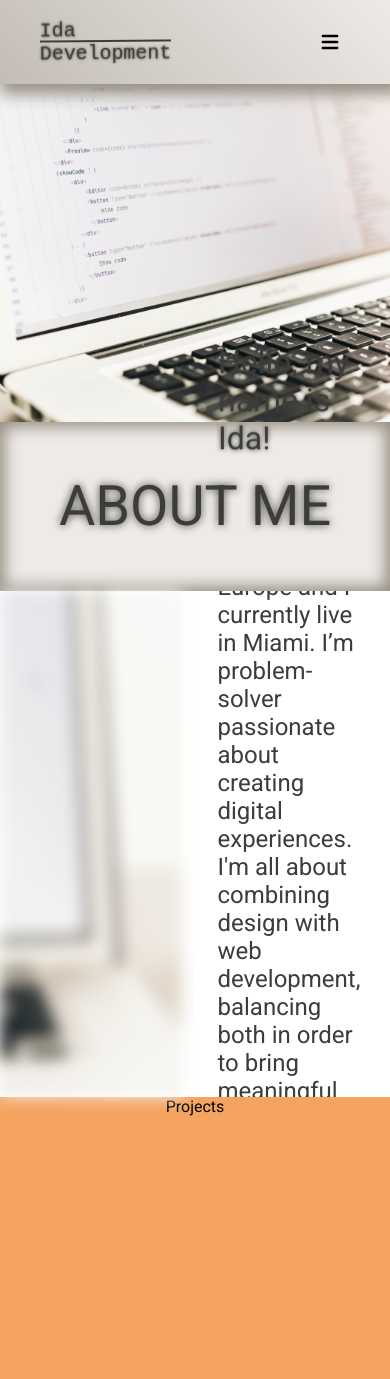
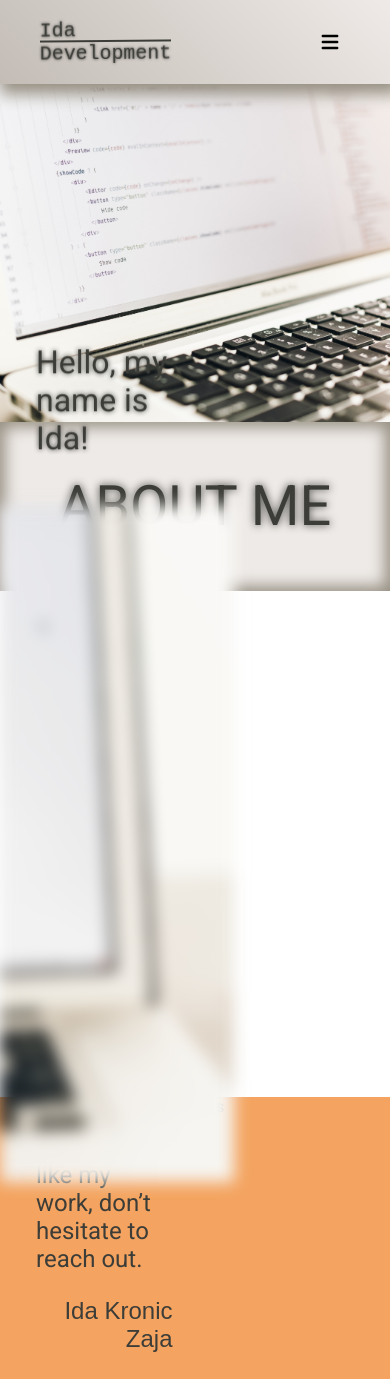
Before and after one commit to idakroniczaja/myPortfolio, a React (Create React App) app: page / in a window 390 px wide. Shown: the top 1379 px of the page. Built offline with nearby package versions, Linux system fonts and the light colour scheme; a web font is replaced by a local one.

Commit message:
about me mobile

```diff
--- a/src/components/AboutMe.css
+++ b/src/components/AboutMe.css
@@ -83,17 +83,27 @@
 #about .about-image img{
     display: none;
 }
+
 #about .about-image{
-     background-image: url(./artem-sapegin-ZMraoOybTLQ-unsplash.jpg);
+    background-image: url(./artem-sapegin-ZMraoOybTLQ-unsplash.jpg);
     background-size:cover;
     background-position: center;
     background-repeat: no-repeat;
     height: 100%;
     filter: blur(8px);
-    position: relative;
+    position: absolute;
+    width: 10vw;
 
 }
 
-
+#about article .about-text{
+    /* width: 60%;
+    padding: 1em;
+    position: relative; */
 
 }
+ #about{
+       position: relative;
+    }
+
+}
```
